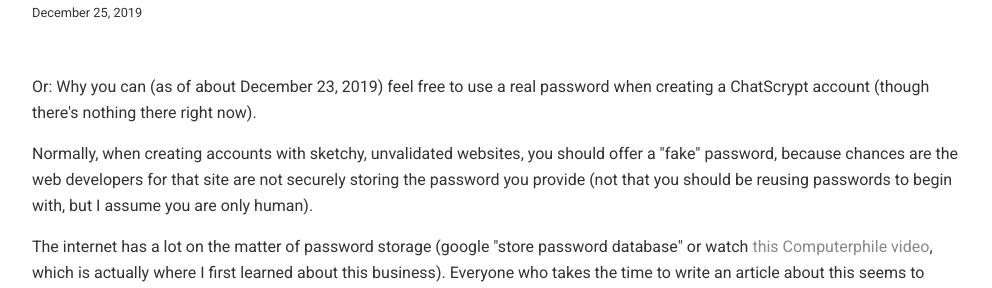
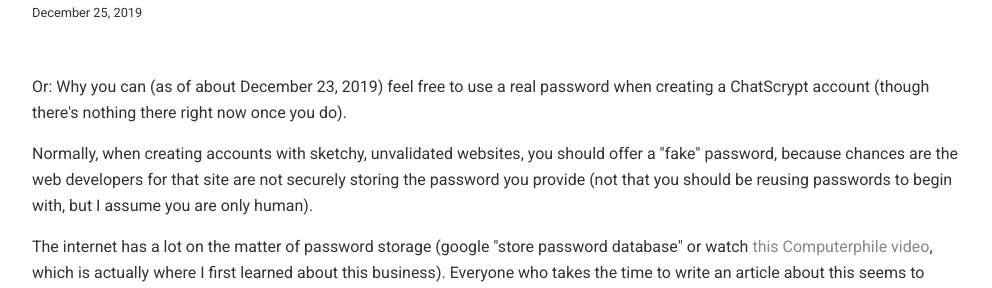
Before and after one commit to chatscrypt/chatscrypt.github.io, a Jekyll site: the page built from _posts/2019-12-25-zero-knowledge-security-chatscrypt-passwords.html, in a window 1280 px wide. Shown: the part 194-482 px from the top of the page, without its empty margins (143-1135 px from the left). Built offline with Jekyll 4.4.1, drawn with Linux system fonts in a browser that asks for light colours; comment, search, counter and statistics services are not loaded.

Commit message:
Update 2019-12-25-zero-knowledge-security-chatscrypt-passwords.html

```diff
--- a/_posts/2019-12-25-zero-knowledge-security-chatscrypt-passwords.html
+++ b/_posts/2019-12-25-zero-knowledge-security-chatscrypt-passwords.html
@@ -5,7 +5,7 @@ comments: true
 date: 2019-12-25
 ---
 
-Or: Why you can (as of about December 23, 2019) feel free to use a real password when creating a ChatScrypt account (though there's nothing there right now).
+Or: Why you can (as of about December 23, 2019) feel free to use a real password when creating a ChatScrypt account (though there's nothing there right now once you do).
 
 <p>Normally, when creating accounts with sketchy, unvalidated websites, you should offer a "fake" password, because chances are the web developers for that site are not securely storing the password you provide (not that you should be reusing passwords to begin with, but I assume you are only human).
 
```
